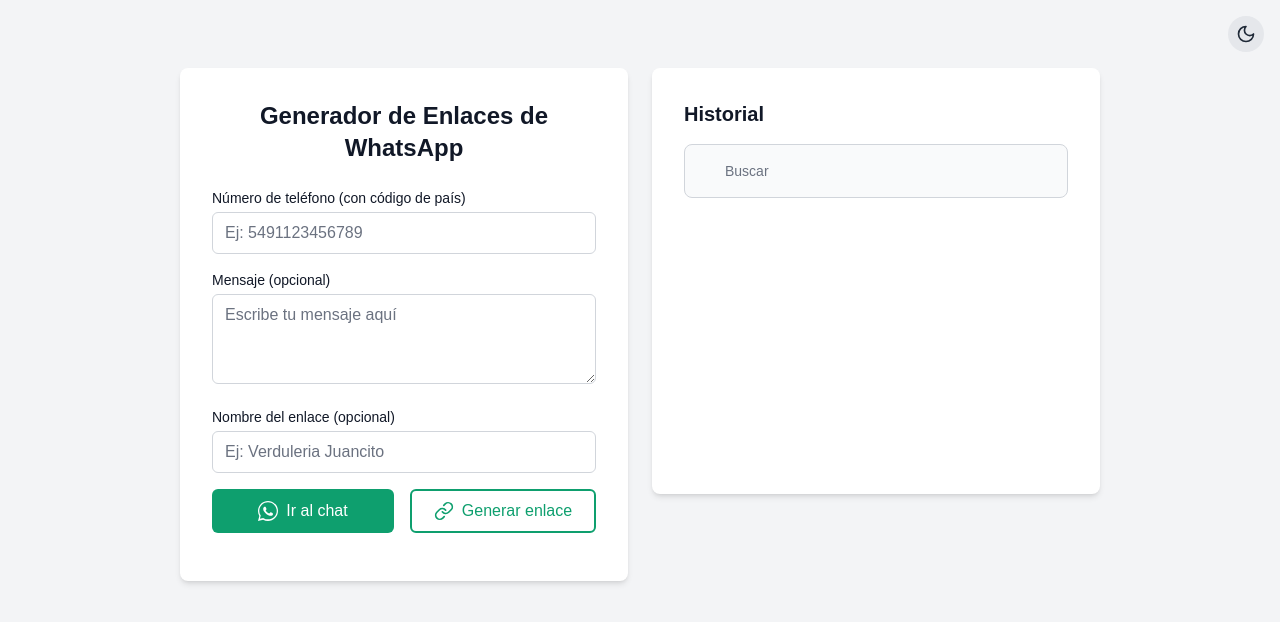
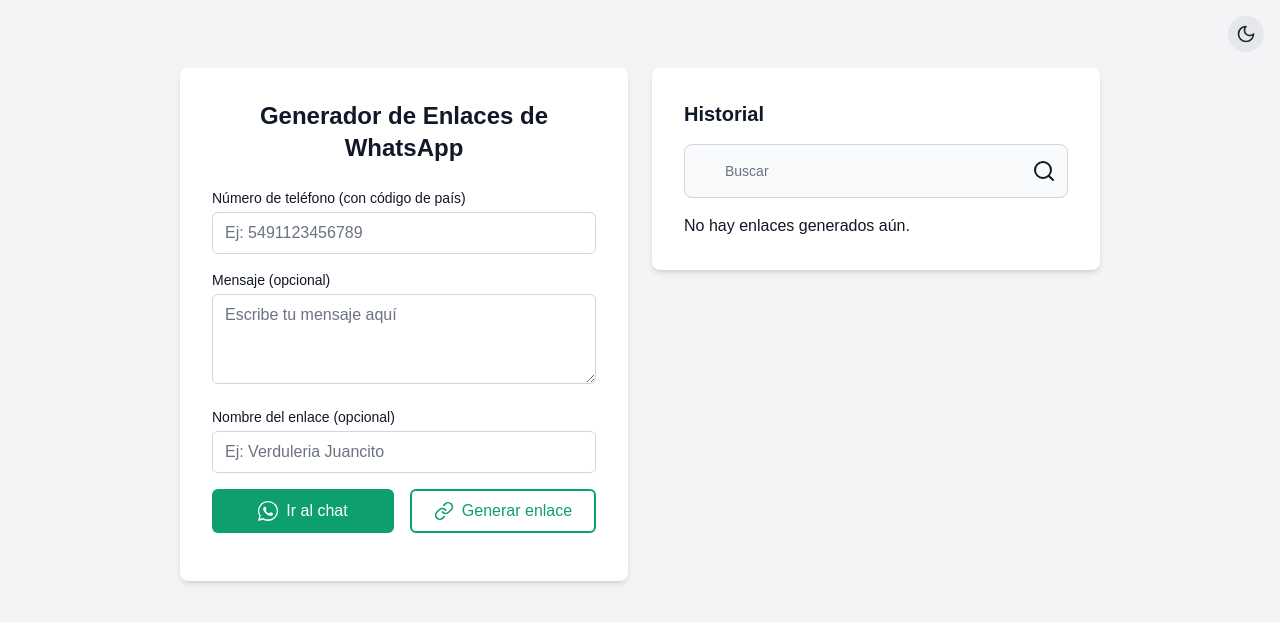
Before and after one commit to brindogabriel/WhaChatGenLink, a Next.js app: page / in a window 1280 px wide. Shown: the top 622 px of the page. Built offline with nearby package versions, Linux system fonts and the light colour scheme.

Commit message:
first commit

```diff
--- a/src/app/components/Historial.tsx
+++ b/src/app/components/Historial.tsx
@@ -1,5 +1,5 @@
-import React from "react";
-import { Edit, Trash2, Share2, QrCode } from "lucide-react";
+import React, { useState, useEffect } from "react";
+import { Edit, Trash2, Share2, QrCode, Search } from "lucide-react";
 
 interface HistorialProps {
   historial: { link: string; name: string; createdAt: number }[];
@@ -20,6 +20,16 @@
   searchTerm,
   setSearchTerm,
 }) => {
+  const [, setTick] = useState(0); // Notamos que no usamos el valor de estado
+
+  useEffect(() => {
+    const intervalId = setInterval(() => {
+      setTick((prev) => prev + 1); // Actualiza solo para forzar el re-render
+    }, 1000);
+
+    return () => clearInterval(intervalId); // Limpia el intervalo al desmontar
+  }, []);
+
   const filteredHistorial = historial.filter(
     (item) =>
       item.name.toLowerCase().includes(searchTerm.toLowerCase()) ||
@@ -48,14 +58,32 @@
   return (
     <div className="bg-white dark:bg-gray-800 p-8 rounded-lg shadow-md w-full max-w-md dark:text-white text-gray-900">
       <h2 className="text-xl font-bold mb-4">Historial</h2>
+
+      <form className="max-w-md mx-auto mb-4">
+        <label
+          htmlFor="default-search"
+          className="mb-2 text-sm font-medium text-gray-900 sr-only dark:text-white"
+        >
+          Buscar
+        </label>
+        <div className="relative">
+          <div className="absolute inset-y-0 end-0 flex items-center pe-3 pointer-events-none">
+            <Search />
+          </div>
           <input
-        type="search"
+            type="text"
             value={searchTerm}
             onChange={(e) => setSearchTerm(e.target.value)}
-        className="mb-2 block w-full p-4 ps-10 text-sm text-gray-900 border border-gray-300 rounded-lg bg-gray-50 focus:ring-blue-500 focus:border-blue-500 dark:bg-gray-700 dark:border-gray-600 dark:placeholder-gray-400 dark:text-white dark:focus:ring-blue-500 dark:focus:border-blue-500"
+            id="default-search"
+            className="block w-full p-4 ps-10 text-sm text-gray-900 border border-gray-300 rounded-lg bg-gray-50 focus:ring-blue-500 focus:border-blue-500 dark:bg-gray-700 dark:border-gray-600 dark:placeholder-gray-400 dark:text-white dark:focus:ring-blue-500 dark:focus:border-blue-500"
             placeholder="Buscar"
             required
           />
+        </div>
+      </form>
+      {historial.length === 0 ? (
+        <p>No hay enlaces generados aún.</p>
+      ) : (
         <ul className="space-y-4 overflow-y-auto h-64 pr-2">
           {filteredHistorial.map((item, index) => (
             <li key={index} className="flex justify-between items-center">
@@ -104,6 +132,7 @@
             </li>
           ))}
         </ul>
+      )}
     </div>
   );
 };
--- /dev/null
+++ b/src/app/types.ts
@@ -0,0 +1,5 @@
+export interface HistoryItem {
+  name: string;
+  link: string;
+  createdAt: number;
+}
```
Also changed, not shown: src/app/page.tsx (+0 -118 lines). Lines whose indentation alone changed are shown as unchanged.
